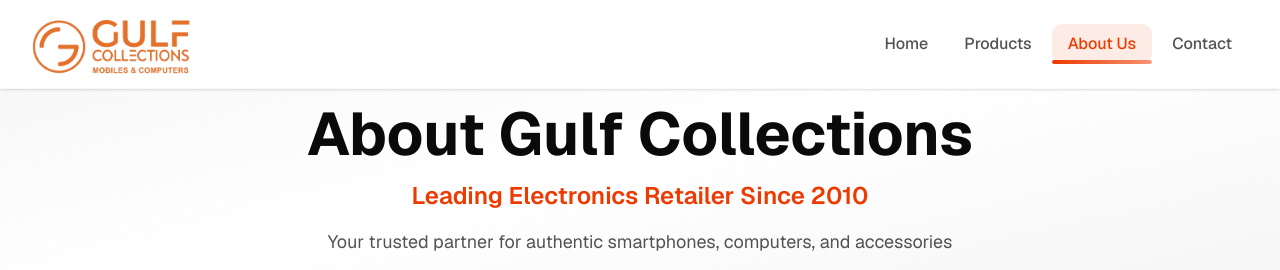
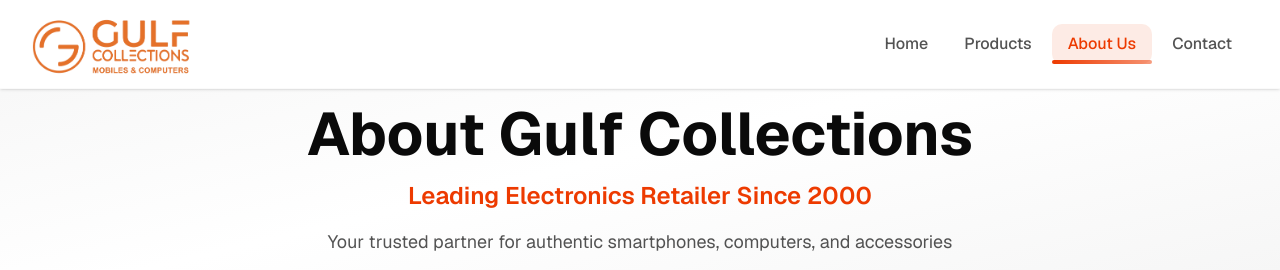
Before and after one commit to abuabz/gulf-collection, a Next.js app: page /about in a window 1280 px wide. Shown: the top 270 px of the page. Built offline with nearby package versions, Linux system fonts and the light colour scheme.

Commit message:
updadet scince year

```diff
--- a/app/about/page.tsx
+++ b/app/about/page.tsx
@@ -23,7 +23,7 @@ export default function AboutPage() {
           </div>
           <div className="space-y-4 animate-slide-in-from-top-4">
             <h1 className="text-4xl md:text-6xl font-bold text-foreground">About Gulf Collections</h1>
-            <p className="text-xl md:text-2xl text-accent font-semibold">Leading Electronics Retailer Since 2010</p>
+            <p className="text-xl md:text-2xl text-accent font-semibold">Leading Electronics Retailer Since 2000</p>
             <p className="text-lg text-foreground/70 max-w-2xl mx-auto">
               Your trusted partner for authentic smartphones, computers, and accessories
             </p>
```
